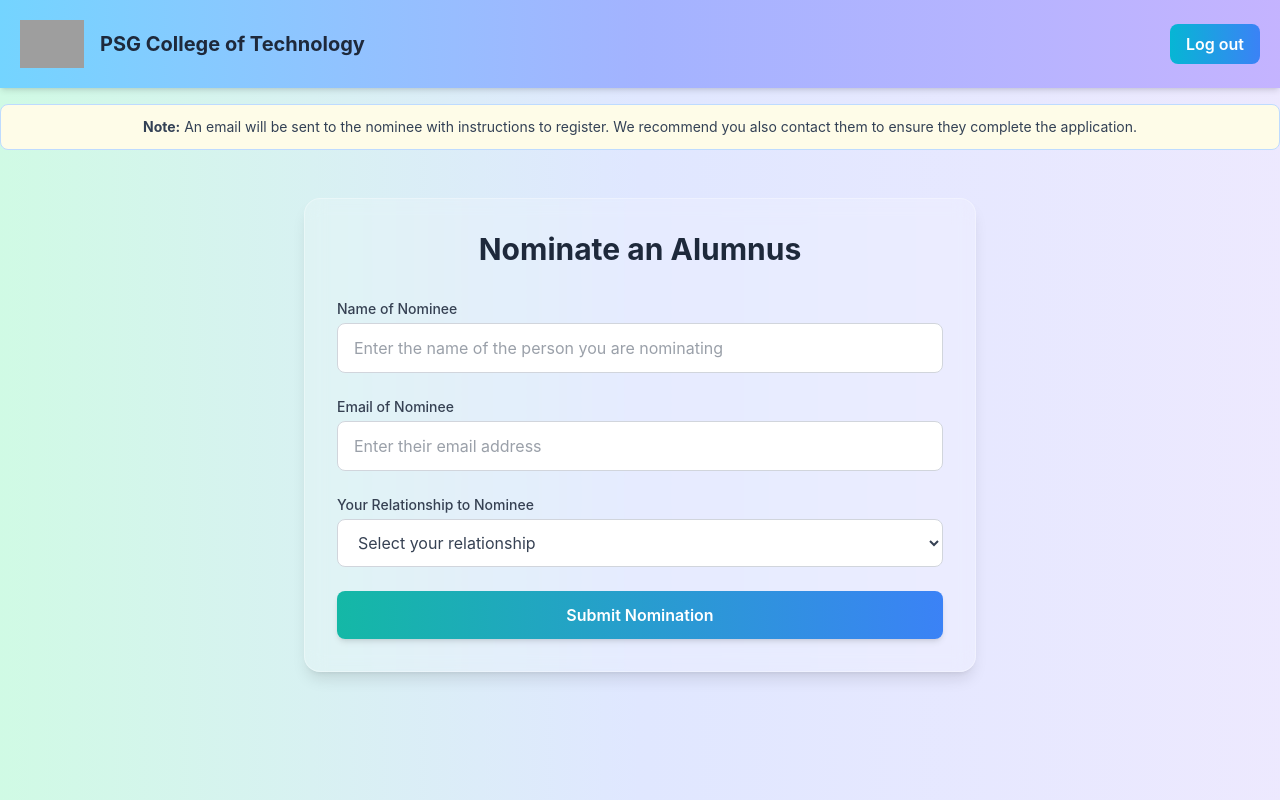
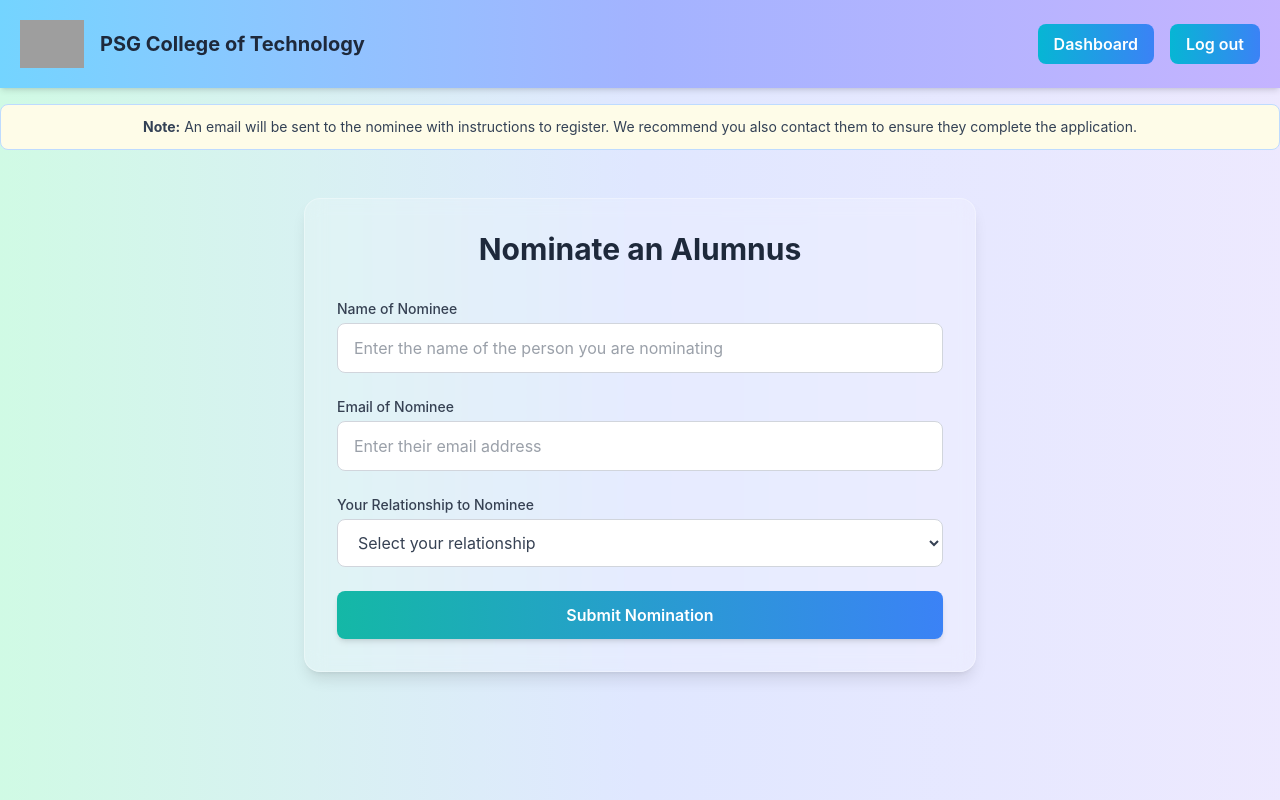
Before and after one commit to Shyam-GK/Entrepreneurs_Award, a React (Vite) app in the folder frontend/: page /nominate in a window 1280 px wide. Built offline with nearby package versions, Linux system fonts and the light colour scheme; no server answers; sample sign-in values are in the browser's storage; grey boxes are pictures that could not be loaded.

Commit message:
changed navbar to have dashboard button

```diff
--- a/frontend/src/components/Navbar.jsx
+++ b/frontend/src/components/Navbar.jsx
@@ -84,10 +84,6 @@ export default function Navbar({ handleLogout, scrollToCriteria, showCriteriaBut
         fetchData();
     }, []);
 
-    const goToNomineeDetails = () => {
-        if (nomineeId) navigate(`/nominee-details/my/profile`);
-    };
-
     return (
         <header className="w-full p-4 sm:p-5 shadow-md sticky top-0 z-20 bg-gradient-to-r from-sky-300 via-indigo-300 to-violet-300 backdrop-blur-sm">
             <nav className="container mx-auto flex justify-between items-center">
@@ -105,6 +101,12 @@ export default function Navbar({ handleLogout, scrollToCriteria, showCriteriaBut
 
                 {/* Desktop Menu */}
                 <div className="hidden md:flex items-center space-x-2 sm:space-x-4">
+                    <button
+                        onClick={() => navigate('/dashboard')}
+                        className="header-logout-button text-white font-semibold px-3 sm:px-4 py-2 rounded-lg transition-colors"
+                    >
+                        Dashboard
+                    </button>
                     {showCriteriaButton && (
                         <button
                             onClick={scrollToCriteria}
@@ -113,16 +115,6 @@ export default function Navbar({ handleLogout, scrollToCriteria, showCriteriaBut
                             Criteria
                         </button>
                     )}
-
-                    {nomineeId && (
-                        <button
-                            onClick={goToNomineeDetails}
-                            className="text-gray-800 font-semibold px-3 sm:px-4 py-2 rounded-lg transition-colors hover:bg-sky-200 cursor-pointer"
-                        >
-                            Nominee Details
-                        </button>
-                    )}
-
                     <button
                         onClick={handleLogout}
                         className="header-logout-button text-white font-semibold px-3 sm:px-4 py-2 rounded-lg transition-colors cursor-pointer"
@@ -145,6 +137,15 @@ export default function Navbar({ handleLogout, scrollToCriteria, showCriteriaBut
             {isOpen && (
                 <div className="md:hidden mt-4">
                     <div className="flex flex-col items-center space-y-2">
+                        <button
+                            onClick={() => {
+                                navigate('/dashboard');
+                                setIsOpen(false);
+                            }}
+                            className="w-full text-center header-logout-button text-white font-semibold px-3 sm:px-4 py-2 rounded-lg transition-colors"
+                        >
+                            Dashboard
+                        </button>
                         {showCriteriaButton && (
                             <button
                                 onClick={() => {
@@ -156,19 +157,6 @@ export default function Navbar({ handleLogout, scrollToCriteria, showCriteriaBut
                                 Criteria
                             </button>
                         )}
-
-                        {nomineeId && (
-                            <button
-                                onClick={() => {
-                                    goToNomineeDetails();
-                                    setIsOpen(false);
-                                }}
-                                className="w-full text-center text-gray-800 font-semibold px-3 sm:px-4 py-2 rounded-lg transition-colors hover:bg-sky-200 cursor-pointer"
-                            >
-                                Nominee Details
-                            </button>
-                        )}
-
                         <button
                             onClick={() => {
                                 handleLogout();
```
